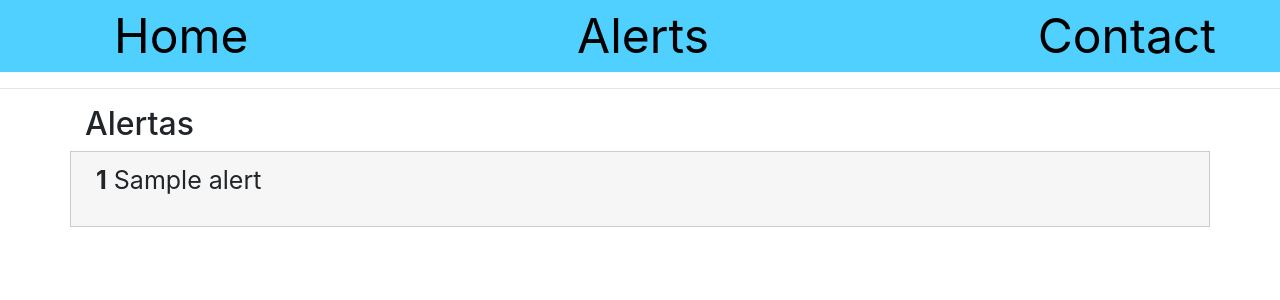
After one commit to AlvaroRGZ/TFG_LoRaWAN_Application_Server, a Flask app: page /alerts in a window 1280 px wide. The commit adds this page. Shown: the top 300 px of the page. Run offline with Flask 3, Linux system fonts and the light colour scheme; a database or web service that is not in the repository returns one stand-in record (values such as "Sample title"); some libraries are stand-ins or nearby versions.

Commit message:
Added alerts page

```diff
--- a/app.py
+++ b/app.py
@@ -483,6 +483,26 @@ def limits(eui):
   else:
     return render_template("error.html", errorMessage="Error registrando dispositivo")
 
+@app.route('/alerts')
+def alerts():
+  conn = get_db_connection()
+  cur = conn.cursor()
+
+  # Get alerts information
+  cur.execute('SELECT * FROM alerts;')
+  alerts = cur.fetchall()
+
+  # Get Devices names
+  cur.execute('SELECT eui, name '
+              'FROM device '
+              'WHERE eui in (SELECT eui FROM alerts);')
+  names = cur.fetchall()
+
+  cur.close()
+  conn.close()
+  return render_template("alerts.html",
+                         alerts_ = alerts,
+                         names_ = names[0])
 
 @app.route('/get_desc')
 def get_desc():
--- a/database.sql
+++ b/database.sql
@@ -101,6 +101,7 @@ CREATE TABLE public.alerts (
   descrip varchar(250),
   param varchar(80),
   value numeric,
+  date timestamp,
 
   CONSTRAINT fk_eui
     FOREIGN KEY(eui)
--- /dev/null
+++ b/templates/alerts.html
@@ -0,0 +1,16 @@
+{% extends 'base.html' %}
+{% block title %}Alerts{% endblock %}
+{% block page_title %}{% endblock %}
+{% block content %}
+  <div class="container">
+    <h2>Alertas</h2>
+    <div class="row">
+
+      <ul class="col s6" style="list-style-type: none;">
+        {% for alert in alerts_ %}
+          <li class="font-25"><b>{{alert[0]}}</b> {{alert[1]}}</li>
+        {% endfor %}
+      </ul>
+    </div>
+  </div>
+{% endblock %}
--- a/templates/base.html
+++ b/templates/base.html
@@ -169,9 +169,9 @@
   </head>
   <body>
     <nav class="menu">
-      <a href="{{ url_for('index') }}" style="padding-left: 5%;">Home</a>
-      <a href="{{ url_for('index') }}" style="text-align: center;">Alerts</a>
-      <a href="{{ url_for('index') }}" style="padding-right: 5%;">Contact</a>
+      <a href="{{ url_for('index') }}"  style="padding-left: 5%;"  >Home</a>
+      <a href="{{ url_for('alerts') }}" style="text-align: center;">Alerts</a>
+      <a href="{{ url_for('index') }}"  style="padding-right: 5%;" >Contact</a>
     </nav>
     <hr>
     <div class="content" >
```
Also changed, not shown: server.py (+4 -4 lines).
